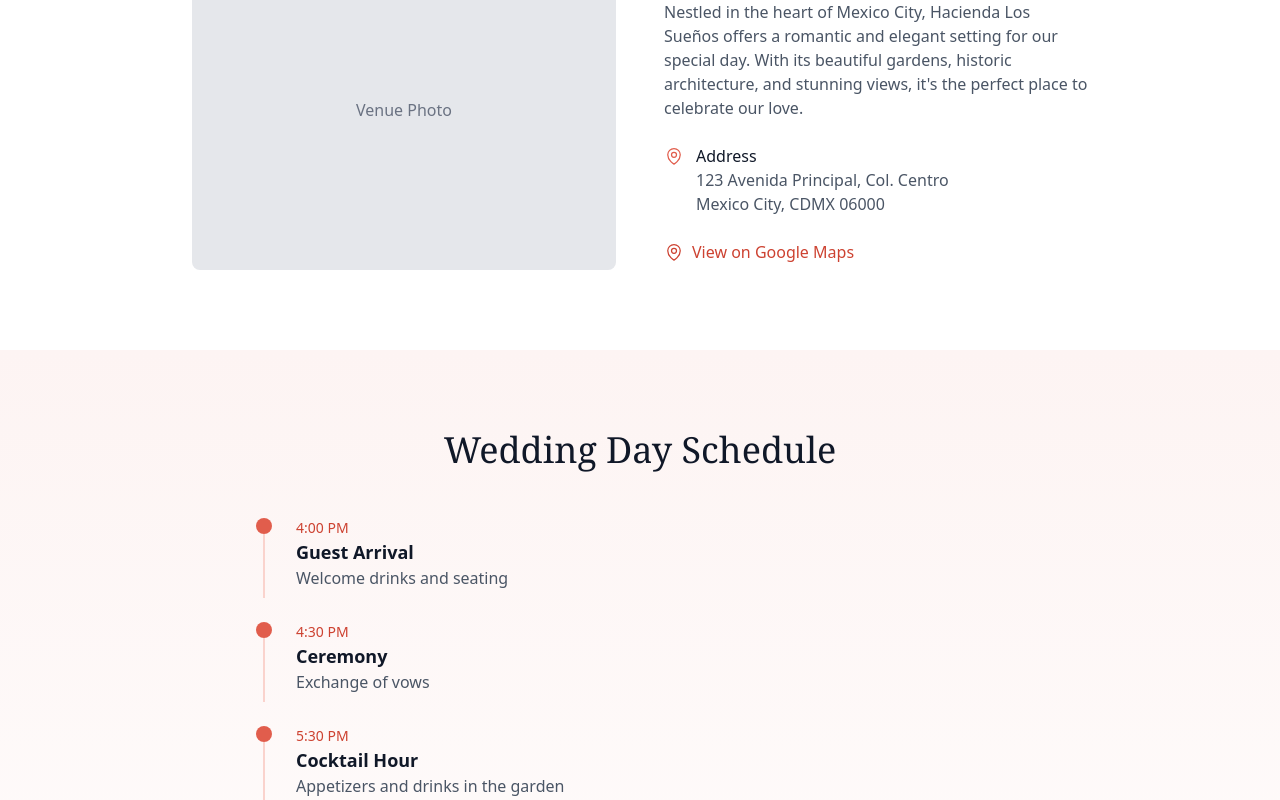
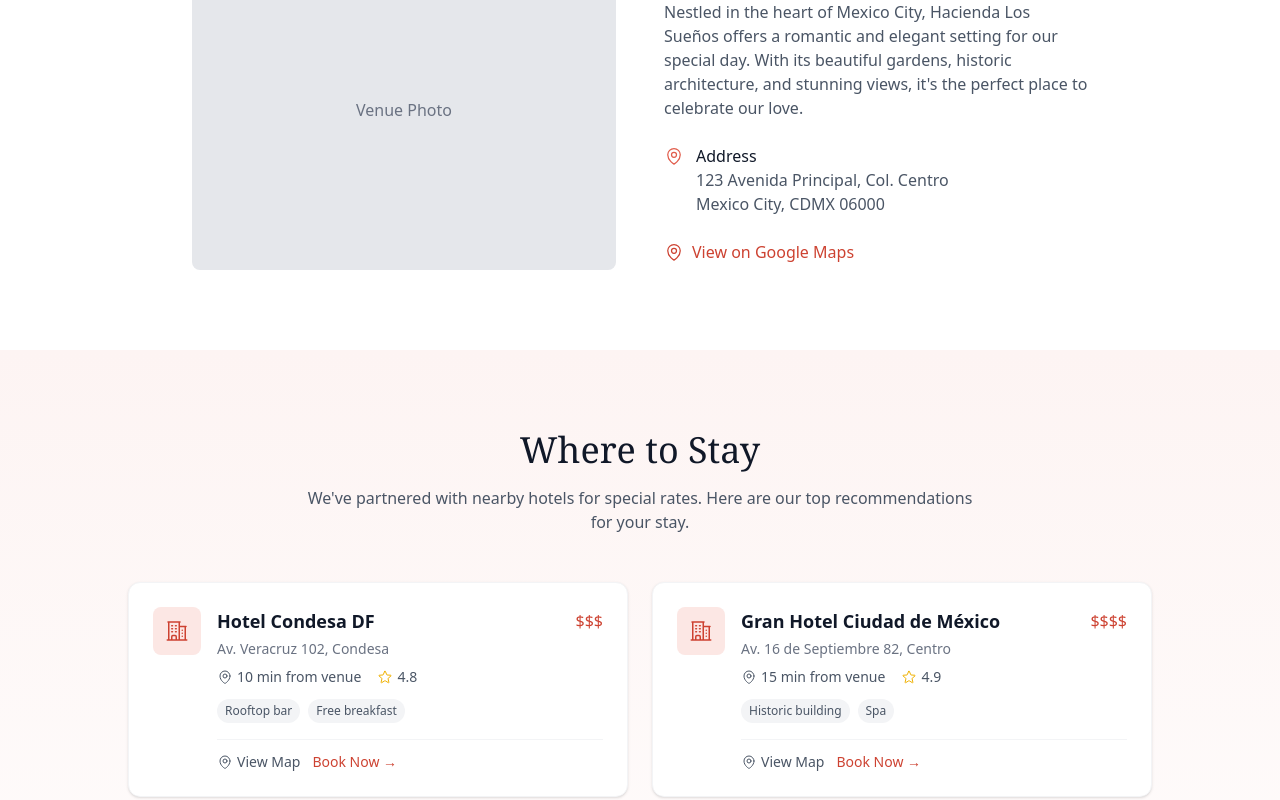
Before and after one commit to Pz3r/wedding-manager, a React (Vite) app: page / in a window 1280 px wide. Shown: the part 2000-2800 px from the top of the page. Built offline with nearby package versions, Linux system fonts and the light colour scheme.

Commit message:
Added hotel recommendations on public landing page

```diff
--- a/src/pages/Landing.tsx
+++ b/src/pages/Landing.tsx
@@ -3,6 +3,8 @@ import {
   MapPinIcon,
   ClockIcon,
   HeartIcon,
+  BuildingOffice2Icon,
+  StarIcon,
 } from '@heroicons/react/24/outline';
 
 export default function Landing() {
@@ -168,8 +170,126 @@ export default function Landing() {
         </div>
       </section>
 
+      {/* Hotels Section */}
+      <section className="py-20 px-4 bg-gradient-to-b from-primary-50 to-white">
+        <div className="max-w-5xl mx-auto">
+          <h2 className="text-3xl md:text-4xl font-serif text-center text-gray-900 mb-4">
+            Where to Stay
+          </h2>
+          <p className="text-center text-gray-600 mb-12 max-w-2xl mx-auto">
+            We've partnered with nearby hotels for special rates. Here are our top recommendations for your stay.
+          </p>
+
+          <div className="grid md:grid-cols-2 gap-6">
+            {[
+              {
+                name: 'Hotel Condesa DF',
+                address: 'Av. Veracruz 102, Condesa',
+                distance: '10 min from venue',
+                priceRange: '$$$',
+                rating: 4.8,
+                features: ['Rooftop bar', 'Free breakfast'],
+                mapsUrl: 'https://maps.google.com/?q=Hotel+Condesa+DF+Mexico+City',
+                bookingUrl: 'https://www.booking.com/hotel/mx/condesa-df.html',
+              },
+              {
+                name: 'Gran Hotel Ciudad de México',
+                address: 'Av. 16 de Septiembre 82, Centro',
+                distance: '15 min from venue',
+                priceRange: '$$$$',
+                rating: 4.9,
+                features: ['Historic building', 'Spa'],
+                mapsUrl: 'https://maps.google.com/?q=Gran+Hotel+Ciudad+de+Mexico',
+                bookingUrl: 'https://www.booking.com/hotel/mx/gran-ciudad-de-mexico.html',
+              },
+              {
+                name: 'Hotel Carlota',
+                address: 'Río Amazonas 73, Cuauhtémoc',
+                distance: '12 min from venue',
+                priceRange: '$$',
+                rating: 4.5,
+                features: ['Pool', 'Modern design'],
+                mapsUrl: 'https://maps.google.com/?q=Hotel+Carlota+Mexico+City',
+                bookingUrl: 'https://www.booking.com/hotel/mx/carlota.html',
+              },
+              {
+                name: 'Fiesta Americana Reforma',
+                address: 'Paseo de la Reforma 80',
+                distance: '20 min from venue',
+                priceRange: '$$$',
+                rating: 4.6,
+                features: ['Business center', 'Gym'],
+                mapsUrl: 'https://maps.google.com/?q=Fiesta+Americana+Reforma+Mexico+City',
+                bookingUrl: 'https://www.booking.com/hotel/mx/fiesta-americana-reforma.html',
+              },
+            ].map((hotel, index) => (
+              <div
+                key={index}
+                className="bg-white rounded-xl shadow-sm border border-gray-100 p-6 hover:shadow-md transition-shadow"
+              >
+                <div className="flex items-start gap-4">
+                  <div className="w-12 h-12 bg-primary-100 rounded-lg flex items-center justify-center shrink-0">
+                    <BuildingOffice2Icon className="h-6 w-6 text-primary-600" />
+                  </div>
+                  <div className="flex-1">
+                    <div className="flex items-center justify-between">
+                      <h3 className="text-lg font-semibold text-gray-900">{hotel.name}</h3>
+                      <span className="text-primary-600 font-medium">{hotel.priceRange}</span>
+                    </div>
+                    <p className="text-sm text-gray-500 mt-1">{hotel.address}</p>
+                    <div className="flex items-center gap-4 mt-2">
+                      <div className="flex items-center gap-1 text-sm text-gray-600">
+                        <MapPinIcon className="h-4 w-4" />
+                        {hotel.distance}
+                      </div>
+                      <div className="flex items-center gap-1 text-sm text-gray-600">
+                        <StarIcon className="h-4 w-4 text-yellow-500" />
+                        {hotel.rating}
+                      </div>
+                    </div>
+                    <div className="flex gap-2 mt-3">
+                      {hotel.features.map((feature, i) => (
+                        <span
+                          key={i}
+                          className="text-xs bg-gray-100 text-gray-600 px-2 py-1 rounded-full"
+                        >
+                          {feature}
+                        </span>
+                      ))}
+                    </div>
+                    <div className="flex gap-3 mt-4 pt-3 border-t border-gray-100">
+                      <a
+                        href={hotel.mapsUrl}
+                        target="_blank"
+                        rel="noopener noreferrer"
+                        className="inline-flex items-center gap-1 text-sm text-gray-600 hover:text-primary-600 transition-colors"
+                      >
+                        <MapPinIcon className="h-4 w-4" />
+                        View Map
+                      </a>
+                      <a
+                        href={hotel.bookingUrl}
+                        target="_blank"
+                        rel="noopener noreferrer"
+                        className="inline-flex items-center gap-1 text-sm font-medium text-primary-600 hover:text-primary-700 transition-colors"
+                      >
+                        Book Now →
+                      </a>
+                    </div>
+                  </div>
+                </div>
+              </div>
+            ))}
+          </div>
+
+          <p className="text-center text-sm text-gray-500 mt-8">
+            Mention "Lili & José Wedding" when booking for special rates.
+          </p>
+        </div>
+      </section>
+
       {/* Schedule Section */}
-      <section className="py-20 px-4 bg-gradient-to-b from-primary-50 to-white">
+      <section className="py-20 px-4 bg-white">
         <div className="max-w-3xl mx-auto">
           <h2 className="text-3xl md:text-4xl font-serif text-center text-gray-900 mb-12">
             Wedding Day Schedule
```
